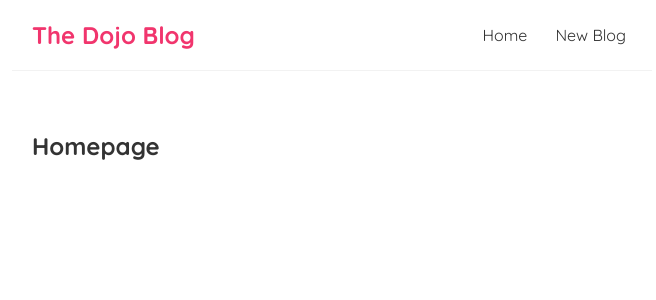
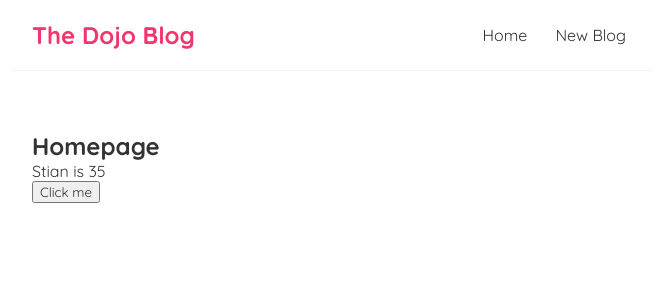
Before and after one commit to stianglomsrod/dojo-blog, a React (Create React App) app: page / in a window 1280 px wide. Shown: the top 300 px of the page, without its empty margins (308-964 px from the left). Built offline with nearby package versions, Linux system fonts and the light colour scheme.

Commit message:
Update Home and Navbar components, add state and event handling

```diff
--- a/src/Home.js
+++ b/src/Home.js
@@ -1,9 +1,24 @@
+import { useState } from "react";
+
 const Home = () => {
-    return (
-        <div className="home">
-            <h2>Homepage</h2>
-        </div>
-     );
-}
+  // let name = "Stian";
+  const [name, setName] = useState("Stian");
+  const [age, setAge] = useState(35)
+
+  const handleClick = () => {
+    setName("Thomas")
+    setAge("34")
+
+  };
+
+
+  return (
+    <div className="home">
+      <h2>Homepage</h2>
+      <p>{ name } is { age }</p>
+      <button onClick={handleClick}>Click me</button>
+    </div>
+  );
+};
 
 export default Home;
--- a/src/Navbar.js
+++ b/src/Navbar.js
@@ -8,6 +8,6 @@
       </div>
     </nav>
   );
-}
+};
 
 export default Navbar;
```
Lines whose indentation alone changed are shown as unchanged.
